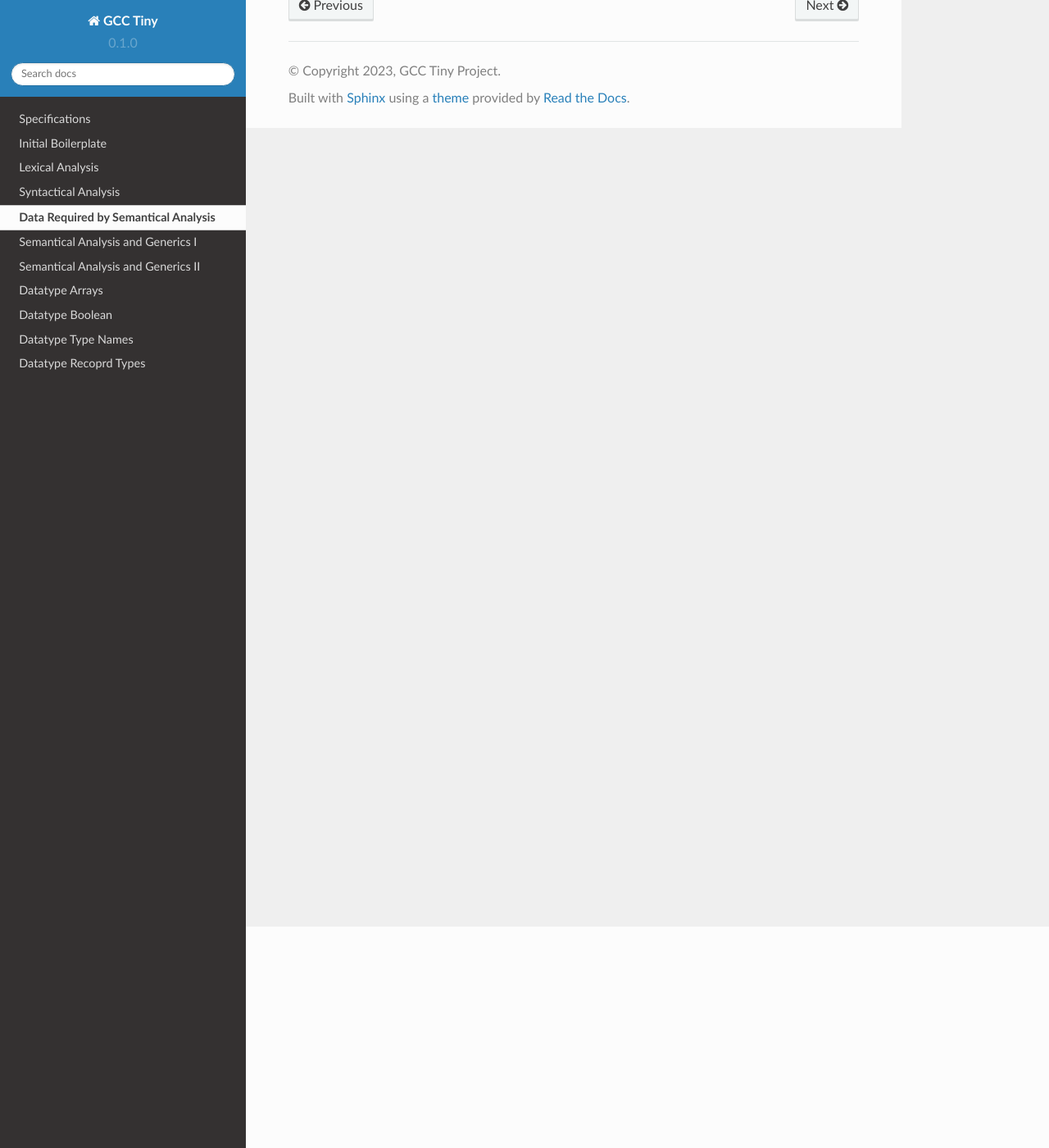
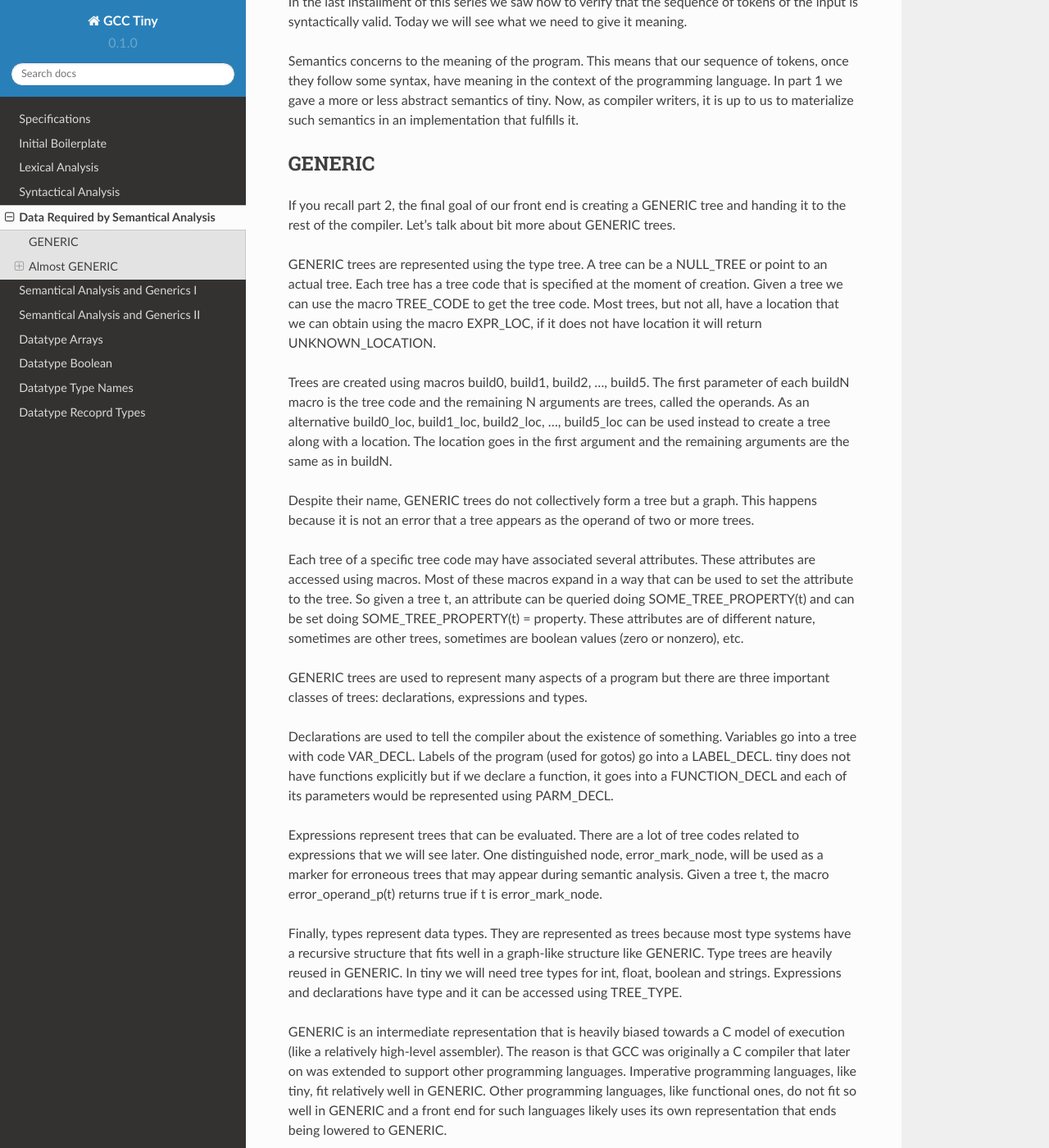
Before and after one commit to GCC-Tiny/gcc-tiny-docs-rtd, a Sphinx documentation site: the page built from docs/source/part05.rst, in a window 1280 px wide and 1400 px high, scrolled down 270 px. Shown: the whole window at 82% size. Built offline with Sphinx 7.4.7 and the Read the Docs theme 2.0.0, drawn with Linux system fonts in a browser that asks for light colours; some of the changed text lies outside the part shown.

Commit message:
part05: insert code-blocks and sections

```diff
--- a/docs/source/part05.rst
+++ b/docs/source/part05.rst
@@ -5,47 +5,41 @@
 .. note::
   Work in progress
 
-..
-  @insertcopying
+In the last installment of this series we saw how to verify that the sequence of tokens of the input is syntactically valid. Today we will see what we need to give it meaning.
 
-  @ignore
+Semantics concerns to the meaning of the program. This means that our sequence of tokens, once they follow some syntax, have meaning in the context of the programming language. In part 1 we gave a more or less abstract semantics of tiny. Now, as compiler writers, it is up to us to materialize such semantics in an implementation that fulfills it.
 
+GENERIC
+=======
 
-  Think In Geek | In geek we trust
-  Arm Assembler Raspberry PiGCC tinyPosts by Bernat RàfalesArchives
-  A tiny GCC front end – Part 5
+If you recall part 2, the final goal of our front end is creating a GENERIC tree and handing it to the rest of the compiler. Let's talk about bit more about GENERIC trees.
 
-  Jan 16, 2016 • Roger Ferrer Ibáñez • compilers, GCC • gcc, tiny
+GENERIC trees are represented using the type tree. A tree can be a NULL_TREE or point to an actual tree. Each tree has a tree code that is specified at the moment of creation. Given a tree we can use the macro TREE_CODE to get the tree code. Most trees, but not all, have a location that we can obtain using the macro EXPR_LOC, if it does not have location it will return UNKNOWN_LOCATION.
 
-  In the last installment of this series we saw how to verify that the sequence of tokens of the input is syntactically valid. Today we will see what we need to give it meaning.
+Trees are created using macros build0, build1, build2, ..., build5. The first parameter of each buildN macro is the tree code and the remaining N arguments are trees, called the operands. As an alternative build0_loc, build1_loc, build2_loc, ..., build5_loc can be used instead to create a tree along with a location. The location goes in the first argument and the remaining arguments are the same as in buildN.
 
-  Semantics concerns to the meaning of the program. This means that our sequence of tokens, once they follow some syntax, have meaning in the context of the programming language. In part 1 we gave a more or less abstract semantics of tiny. Now, as compiler writers, it is up to us to materialize such semantics in an implementation that fulfills it.
-  GENERIC
+Despite their name, GENERIC trees do not collectively form a tree but a graph. This happens because it is not an error that a tree appears as the operand of two or more trees.
 
-  If you recall part 2, the final goal of our front end is creating a GENERIC tree and handing it to the rest of the compiler. Let's talk about bit more about GENERIC trees.
+Each tree of a specific tree code may have associated several attributes. These attributes are accessed using macros. Most of these macros expand in a way that can be used to set the attribute to the tree. So given a tree t, an attribute can be queried doing SOME_TREE_PROPERTY(t) and can be set doing SOME_TREE_PROPERTY(t) = property. These attributes are of different nature, sometimes are other trees, sometimes are boolean values (zero or nonzero), etc.
 
-  GENERIC trees are represented using the type tree. A tree can be a NULL_TREE or point to an actual tree. Each tree has a tree code that is specified at the moment of creation. Given a tree we can use the macro TREE_CODE to get the tree code. Most trees, but not all, have a location that we can obtain using the macro EXPR_LOC, if it does not have location it will return UNKNOWN_LOCATION.
+GENERIC trees are used to represent many aspects of a program but there are three important classes of trees: declarations, expressions and types.
 
-  Trees are created using macros build0, build1, build2, ..., build5. The first parameter of each buildN macro is the tree code and the remaining N arguments are trees, called the operands. As an alternative build0_loc, build1_loc, build2_loc, ..., build5_loc can be used instead to create a tree along with a location. The location goes in the first argument and the remaining arguments are the same as in buildN.
+Declarations are used to tell the compiler about the existence of something. Variables go into a tree with code VAR_DECL. Labels of the program (used for gotos) go into a LABEL_DECL. tiny does not have functions explicitly but if we declare a function, it goes into a FUNCTION_DECL and each of its parameters would be represented using PARM_DECL.
 
-  Despite their name, GENERIC trees do not collectively form a tree but a graph. This happens because it is not an error that a tree appears as the operand of two or more trees.
+Expressions represent trees that can be evaluated. There are a lot of tree codes related to expressions that we will see later. One distinguished node, error_mark_node, will be used as a marker for erroneous trees that may appear during semantic analysis. Given a tree t, the macro error_operand_p(t) returns true if t is error_mark_node.
 
-  Each tree of a specific tree code may have associated several attributes. These attributes are accessed using macros. Most of these macros expand in a way that can be used to set the attribute to the tree. So given a tree t, an attribute can be queried doing SOME_TREE_PROPERTY(t) and can be set doing SOME_TREE_PROPERTY(t) = property. These attributes are of different nature, sometimes are other trees, sometimes are boolean values (zero or nonzero), etc.
+Finally, types represent data types. They are represented as trees because most type systems have a recursive structure that fits well in a graph-like structure like GENERIC. Type trees are heavily reused in GENERIC. In tiny we will need tree types for int, float, boolean and strings. Expressions and declarations have type and it can be accessed using TREE_TYPE.
 
-  GENERIC trees are used to represent many aspects of a program but there are three important classes of trees: declarations, expressions and types.
+GENERIC is an intermediate representation that is heavily biased towards a C model of execution (like a relatively high-level assembler). The reason is that GCC was originally a C compiler that later on was extended to support other programming languages. Imperative programming languages, like tiny, fit relatively well in GENERIC. Other programming languages, like functional ones, do not fit so well in GENERIC and a front end for such languages likely uses its own representation that ends being lowered to GENERIC.
 
-  Declarations are used to tell the compiler about the existence of something. Variables go into a tree with code VAR_DECL. Labels of the program (used for gotos) go into a LABEL_DECL. tiny does not have functions explicitly but if we declare a function, it goes into a FUNCTION_DECL and each of its parameters would be represented using PARM_DECL.
+Almost GENERIC
+==============
 
-  Expressions represent trees that can be evaluated. There are a lot of tree codes related to expressions that we will see later. One distinguished node, error_mark_node, will be used as a marker for erroneous trees that may appear during semantic analysis. Given a tree t, the macro error_operand_p(t) returns true if t is error_mark_node.
+Tiny is so simple that we can use GENERIC trees almost directly. Almost, because not all GENERIC trees may have locations so we will pair a tree and a location, to make sure we have a location. Getting the GENERIC tree is, then, as simple as requesting the tree member of the pair. We want to have location in all trees for diagnostic purposes.
 
-  Finally, types represent data types. They are represented as trees because most type systems have a recursive structure that fits well in a graph-like structure like GENERIC. Type trees are heavily reused in GENERIC. In tiny we will need tree types for int, float, boolean and strings. Expressions and declarations have type and it can be accessed using TREE_TYPE.
+In order to ease using GENERIC trees, we will use a Tree class (mind the uppercase) that will be a very thin wrapper to tree.
 
-  GENERIC is an intermediate representation that is heavily biased towards a C model of execution (like a relatively high-level assembler). The reason is that GCC was originally a C compiler that later on was extended to support other programming languages. Imperative programming languages, like tiny, fit relatively well in GENERIC. Other programming languages, like functional ones, do not fit so well in GENERIC and a front end for such languages likely uses its own representation that ends being lowered to GENERIC.
-  Almost GENERIC
-
-  Tiny is so simple that we can use GENERIC trees almost directly. Almost, because not all GENERIC trees may have locations so we will pair a tree and a location, to make sure we have a location. Getting the GENERIC tree is, then, as simple as requesting the tree member of the pair. We want to have location in all trees for diagnostic purposes.
-
-  In order to ease using GENERIC trees, we will use a Tree class (mind the uppercase) that will be a very thin wrapper to tree.
+.. code-block:: c
 
   #include "tree.h"
 
@@ -118,12 +112,16 @@
     location_t loc;
   };
 
-  A GENERIC tree is actually a pointer, so comparison by identity is possible. For simplicity, let's teach Tree to do identity comparisons as well.
+A GENERIC tree is actually a pointer, so comparison by identity is possible. For simplicity, let's teach Tree to do identity comparisons as well.
+
+.. code-block:: c
 
   inline bool operator==(Tree t1, Tree t2) { return t1.get_tree () == t2.get_tree (); }
   inline bool operator!=(Tree t1, Tree t2) { return !(t1 == t2); }
 
-  For convenience we will also wrap the creation of Trees into a set of build_tree overloaded functions.
+For convenience we will also wrap the creation of Trees into a set of build_tree overloaded functions.
+
+.. code-block:: c
 
   inline Tree
   build_tree (tree_code tc, location_t loc, Tree type, Tree t1)
@@ -160,9 +158,13 @@
           t3.get_tree (), t4.get_tree (), t5.get_tree ());
   }
 
-  Scope
 
-  In the definition of tiny we also talked about a stack of mappings from identifiers to values that we collectively called the scope. Note that the mappings in the scope, as defined in the tiny definition, are a dynamic entity so the exact value of the mapping will likely not be known at compile time. That said, the mapping itself must exist. We will represent this mapping in a class called SymbolMapping. It will map identifiers (i.e. strings) to SymbolPtrs (later on we will see what is a SymbolPtr).
+Scope
+-----
+
+In the definition of tiny we also talked about a stack of mappings from identifiers to values that we collectively called the scope. Note that the mappings in the scope, as defined in the tiny definition, are a dynamic entity so the exact value of the mapping will likely not be known at compile time. That said, the mapping itself must exist. We will represent this mapping in a class called SymbolMapping. It will map identifiers (i.e. strings) to SymbolPtrs (later on we will see what is a SymbolPtr).
+
+.. code-block:: c
 
   struct SymbolMapping
   {
@@ -177,9 +179,11 @@
     Map map;
   };
 
-  As you can see it is a very thin wrapper to a map of strings to Symbol (for this reason sometimes a structure like this is called a symbol table).
+As you can see it is a very thin wrapper to a map of strings to Symbol (for this reason sometimes a structure like this is called a symbol table).
 
-  SymbolMapping::insert adds a new Symbol into the map using its name as the key. It also checks that the name is not being added twice: this is not possible in tiny.
+SymbolMapping::insert adds a new Symbol into the map using its name as the key. It also checks that the name is not being added twice: this is not possible in tiny.
+
+.. code-block:: c
 
   void
   SymbolMapping::insert (SymbolPtr s)
@@ -191,7 +195,9 @@
     gcc_assert (p.second);
   }
 
-  SymbolMapping::get returns the mapped Symbol for the given string. Since it may happen that there is no such mapping this function may return a nul Symbol.
+SymbolMapping::get returns the mapped Symbol for the given string. Since it may happen that there is no such mapping this function may return a nul Symbol.
+
+.. code-block:: c
 
   SymbolPtr
   SymbolMapping::get (const std::string &str) const
@@ -204,7 +210,9 @@
     return SymbolPtr();
   }
 
-  Class Scope is, as we said, a stack of SymbolMapping.
+Class Scope is, as we said, a stack of SymbolMapping.
+
+.. code-block:: c
 
   struct Scope
   {
@@ -228,9 +236,11 @@
     MapStack map_stack;
   };
 
-  We can manage the current symbol mapping using Scope::push_scope() and Scope::pop_scope(). The former will be used when we need a fresh mapping (as it will happen when handling if, while and for statements). Scope::get_current_mapping returns the current mapping (i.e. the one that was created in the last push_scope that has not been popped yet).
+We can manage the current symbol mapping using Scope::push_scope() and Scope::pop_scope(). The former will be used when we need a fresh mapping (as it will happen when handling if, while and for statements). Scope::get_current_mapping returns the current mapping (i.e. the one that was created in the last push_scope that has not been popped yet).
 
-  Function Scope::lookup is used to get the last mapping for a given string (or null if there is no such mapping).
+Function Scope::lookup is used to get the last mapping for a given string (or null if there is no such mapping).
+
+.. code-block:: c
 
   SymbolPtr
   Scope::lookup (const std::string &str)
@@ -246,9 +256,11 @@
     return SymbolPtr();
   }
 
-  We have to traverse the stack from the top (end of the MapStack) to the bottom (beginning of the MapStack), so we use a reverse_iterator for this.
+We have to traverse the stack from the top (end of the MapStack) to the bottom (beginning of the MapStack), so we use a reverse_iterator for this.
 
-  Scope::push_scope and Scope::pop_scope have obvious implementations.
+Scope::push_scope and Scope::pop_scope have obvious implementations.
+
+.. code-block:: c
 
   void
   Scope::push_scope ()
@@ -263,16 +275,21 @@
     map_stack.pop_back ();
   }
 
-  Symbol
+Symbol
+------
 
-  We will use the class Symbol to represent a named entity of a tiny program. So far the only named entities we have in tiny are variables. Other languages may have types, constants and functions in their set of entities with names. Symbol class would be used as well for such entities.
+We will use the class Symbol to represent a named entity of a tiny program. So far the only named entities we have in tiny are variables. Other languages may have types, constants and functions in their set of entities with names. Symbol class would be used as well for such entities.
 
-  There will be a single Symbol object for each named instance, so this class is mostly used by reference. Similar to what we did with tokens in part 3, we will define SymbolPtr and const_SymbolPtr as smart pointers. We have already used SymbolPtr in classes Scope and SymbolMapping above.
+There will be a single Symbol object for each named instance, so this class is mostly used by reference. Similar to what we did with tokens in part 3, we will define SymbolPtr and const_SymbolPtr as smart pointers. We have already used SymbolPtr in classes Scope and SymbolMapping above.
+
+.. code-block:: c
 
   typedef std::tr1::shared_ptr<Symbol> SymbolPtr;
   typedef std::tr1::shared_ptr<const Symbol> const_SymbolPtr;
 
-  Tiny is so simple that we only need to keep the name of a symbol (something slightly redundant since GENERIC will have the name somewhere as well) and the associated VAR_DECL tree. In a language with other kind of symbols we would probably want to keep the kind of the symbol and we would probably store other kind of _DECL trees.
+Tiny is so simple that we only need to keep the name of a symbol (something slightly redundant since GENERIC will have the name somewhere as well) and the associated VAR_DECL tree. In a language with other kind of symbols we would probably want to keep the kind of the symbol and we would probably store other kind of _DECL trees.
+
+.. code-block:: c
 
   struct Symbol
   {
@@ -306,9 +323,13 @@
     Tree decl;
   };
 
-  Current layout
 
-  Our gcc-src/gcc/tiny directory now looks like this.
+Current layout
+--------------
+
+Our gcc-src/gcc/tiny directory now looks like this.
+
+.. code-block:: shell
 
   gcc-src/gcc/tiny
   ├── config-lang.in
@@ -331,14 +352,4 @@
   ├── tiny-token.h
   └── tiny-tree.h
 
-  Today we will stop here. We have seen the objects that will be required for the semantic analysis itself. In the next part we will change the parser to generate GENERIC trees that will represent the semantics of our program.
-
-  That's all for today.
-  « A tiny GCC front end – Part 4
-  A tiny GCC front end – Part 6 »
-
-  Powered by Jekyll. Theme based on whiteglass
-  Subscribe via RSS
-
-
-  @end ignore
+Today we will stop here. We have seen the objects that will be required for the semantic analysis itself. In the next part we will change the parser to generate GENERIC trees that will represent the semantics of our program.
```
